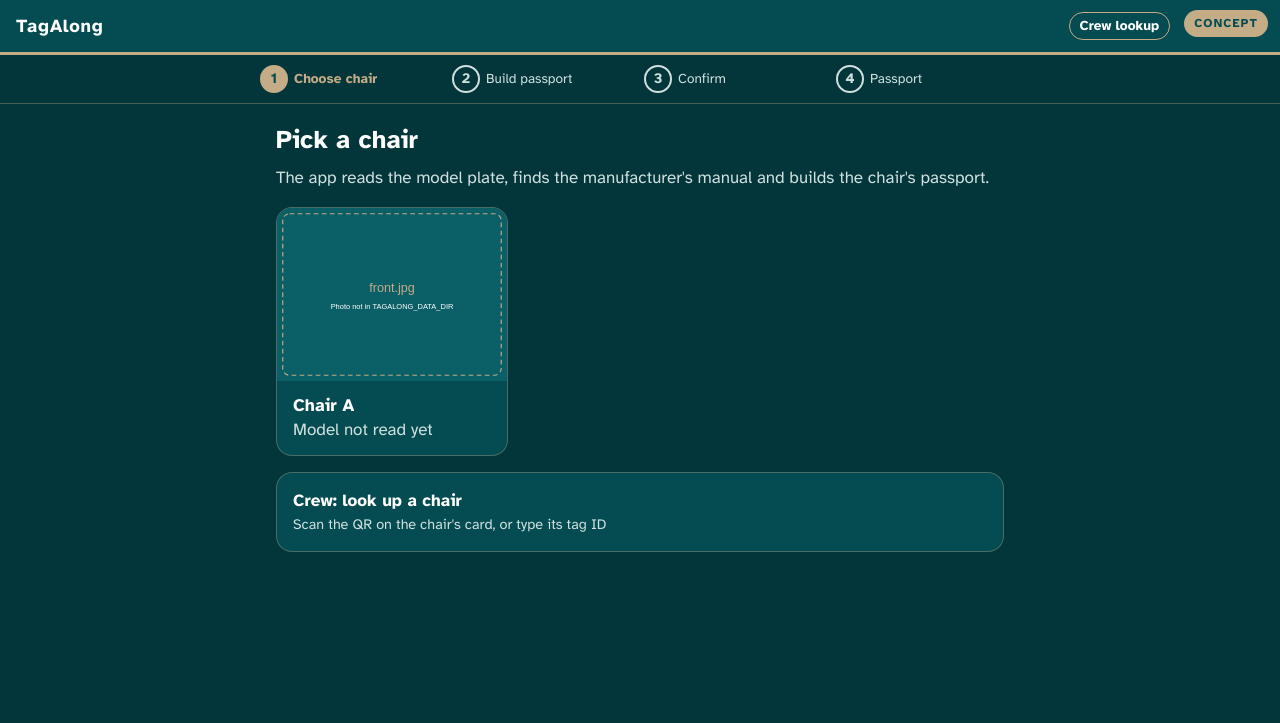
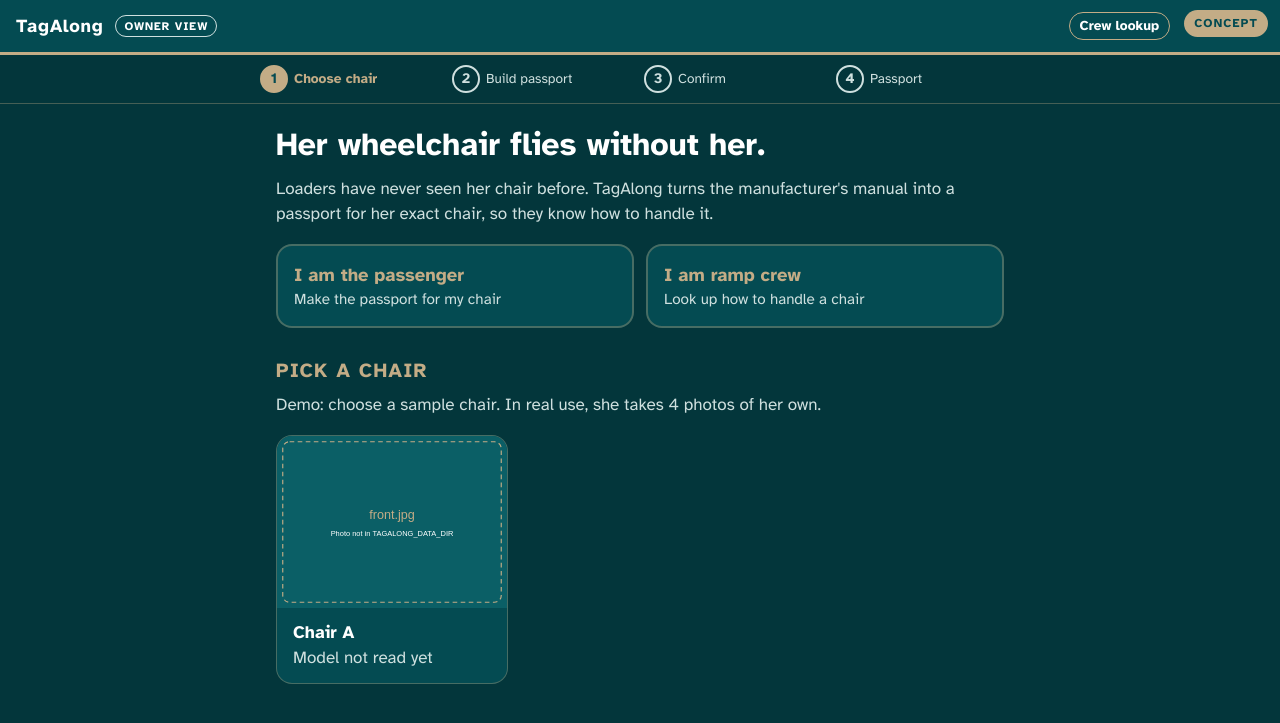
Before and after one commit to hhliag/tagalong, a FastAPI app: page / in a window 1280 px wide. Shown: the top 723 px of the page. Run offline with FastAPI, Linux system fonts and the light colour scheme.

Commit message:
Home problem line and role doors, role chips, passport shows the card first
- Home: "Her wheelchair flies without her." intro, passenger and ramp-crew doors, new picker line
- Owner / Crew / Check-in view chip in the top bar; step bar on owner pages only
- Passport: scaled preview of the printed card, then "The full record"; items on the card are
  tagged "On the card" from the same data the print page uses (view.card)
- "The same record also gives" strip without the Printed card tile; Concept only on On board and Return check

```diff
--- a/app/main.py
+++ b/app/main.py
@@ -53,9 +53,12 @@ def _record(record_id):
     return record
 
 
-def _page(request, name, flow=None, **ctx):
-    """flow: the step this page is in (view.FLOW key); draws the step bar."""
-    if flow:
+def _page(request, name, flow=None, role=None, **ctx):
+    """flow: the step this page is in (view.FLOW key); draws the step bar on owner pages.
+    role: view.ROLES key, shown as a chip in the top bar."""
+    ctx["role"] = role
+    ctx["role_name"] = view.ROLES.get(role)
+    if flow and role == "owner":
         chair = ctx.get("chair")
         ctx["steps"] = view.step_bar(flow, chair["chair_id"] if chair else None, fast_q(request))
     return templates.TemplateResponse(request, name, ctx)
@@ -77,12 +80,12 @@ def _passport_ctx(chair_id):
 def index(request: Request):
     chairs = [store.chair(cid) for cid in store.chair_ids()]
     cards = [{"chair": c, "name": view.chair_name(c)} for c in chairs]
-    return _page(request, "index.html", flow="choose", cards=cards)
+    return _page(request, "index.html", flow="choose", role="owner", cards=cards)
 
 
 @app.get("/build/{chair_id}")
 def build(request: Request, chair_id: str):
-    return _page(request, "build.html", flow="build", chair=_chair(chair_id))
+    return _page(request, "build.html", flow="build", role="owner", chair=_chair(chair_id))
 
 
 @app.get("/confirm/{chair_id}")
@@ -94,7 +97,7 @@ def confirm(request: Request, chair_id: str):
     files = CONFIRM_VIEWS + sorted({l["photo"] for l in chair["labels"] if l["photo"]} - set(CONFIRM_VIEWS))
     zones = {z["id"]: z for z in record.get("handling") or []}
     return _page(
-        request, "confirm.html", flow="confirm", chair=chair, part_labels=part_labels, zone_labels=zone_labels, zones=zones,
+        request, "confirm.html", flow="confirm", role="owner", chair=chair, part_labels=part_labels, zone_labels=zone_labels, zones=zones,
         parts={p["id"]: p for p in record["parts"]},
         photos=[view.photo_entry(f, part_labels, zone_labels) for f in files],
     )
@@ -102,7 +105,8 @@ def confirm(request: Request, chair_id: str):
 
 @app.get("/passport/{chair_id}")
 def passport(request: Request, chair_id: str):
-    return _page(request, "passport.html", flow="passport", **_passport_ctx(chair_id))
+    ctx = _passport_ctx(chair_id)
+    return _page(request, "passport.html", flow="passport", role="owner", qr=crew_qr(request, ctx["chair"]), **ctx)
 
 
 @app.get("/done/{chair_id}/{step}")
@@ -121,7 +125,7 @@ def step_done(request: Request, chair_id: str, step: str):
         return RedirectResponse(next_url + fast_q(request), status_code=303)
     record = _record(chair["record_id"])
     qr = crew_qr(request, chair) if step == "confirmed" else None
-    return _page(request, "done.html", flow=info["current"], chair=chair, info=info, next_url=next_url,
+    return _page(request, "done.html", flow=info["current"], role="owner", chair=chair, info=info, next_url=next_url,
                  summary=view.step_summary(step, chair, record), qr=qr)
 
 
@@ -138,7 +142,7 @@ def crew_qr(request, chair):
 def passport_print(request: Request, chair_id: str):
     ctx = _passport_ctx(chair_id)
     qr = crew_qr(request, ctx["chair"])
-    return _page(request, "print.html", qr=qr, **ctx)
+    return _page(request, "print.html", role="crew", qr=qr, **ctx)
 
 
 @app.get("/crew")
@@ -148,22 +152,23 @@ def crew_search(request: Request, tag: str | None = None):
         chair = store.find_chair_by_tag(tag)
         if chair:
             return RedirectResponse(f"/crew/{chair['tag_id']}", status_code=303)
-    return _page(request, "crew_search.html", tag=tag, not_found=bool(tag))
+    return _page(request, "crew_search.html", role="crew", tag=tag, not_found=bool(tag))
 
 
 @app.get("/crew/{tag_id}")
 def crew_view(request: Request, tag_id: str):
     chair = store.find_chair_by_tag(tag_id)
     if chair is None:
-        return _page(request, "crew_search.html", tag=tag_id, not_found=True)
-    return _page(request, "crew.html", **_passport_ctx(chair["chair_id"]))
+        return _page(request, "crew_search.html", role="crew", tag=tag_id, not_found=True)
+    return _page(request, "crew.html", role="crew", **_passport_ctx(chair["chair_id"]))
 
 
 @app.get("/uses/{chair_id}/{use}")
 def uses(request: Request, chair_id: str, use: str):
     if use not in USES:
         raise HTTPException(404, "Unknown use")
-    return _page(request, f"uses_{use}.html", flow="passport", use_title=USES[use], **_passport_ctx(chair_id))
+    role = "checkin" if use == "checkin" else "owner"
+    return _page(request, f"uses_{use}.html", flow="passport", role=role, use_title=USES[use], **_passport_ctx(chair_id))
 
 
 @app.get("/manual/{record_id}/{page}")
--- a/app/static/style.css
+++ b/app/static/style.css
@@ -37,7 +37,7 @@ h3 { font-size: 1rem; margin: 1em 0 0.3em; }
 
 /* Top bar: airport-sign strip */
 .topbar {
-  display: flex; align-items: center; gap: 12px;
+  display: flex; align-items: center; gap: 8px 12px; flex-wrap: wrap;
   padding: 12px 16px; padding-right: 110px;
   background: var(--teal); border-bottom: 3px solid var(--gold);
 }
@@ -166,6 +166,15 @@ h3 { font-size: 1rem; margin: 1em 0 0.3em; }
 .chip-ai { border: 1px solid var(--ink-soft); color: var(--ink-soft); }
 .chip-owner { background: var(--jade-bright); color: #fff; }
 .chip-warn { background: var(--warn); color: #3a2a00; }
+.chip-card { background: var(--gold); color: var(--teal); font-weight: 700; }
+
+/* /passport: the printed card first, scaled to fit (card_preview.js), then the record it comes from */
+.card-preview { margin: 12px 0 0; }
+.card-preview-frame { display: block; overflow: hidden; border-radius: 8px; }
+.card-preview-scale { transform-origin: top left; width: max-content; }
+.card-preview-scale .sheet { margin: 0; }
+.card-preview-line { margin: 10px 0; color: var(--ink-soft); font-weight: 700; }
+.record-line { color: var(--ink-soft); margin: 16px 0 0; }
 .page-link { font-size: 0.85rem; margin-right: 6px; }
 .more { margin-top: 12px; }
 .more summary { cursor: pointer; color: var(--gold); font-weight: 700; padding: 8px 0; }
@@ -250,8 +259,19 @@ h3 { font-size: 1rem; margin: 1em 0 0.3em; }
 /* Crew */
 .nav-link { margin-left: auto; color: var(--ink); font-weight: 700; font-size: 0.85rem; text-decoration: none;
   border: 1px solid var(--gold); border-radius: 999px; padding: 3px 10px; white-space: nowrap; }
-.crew-link { display: flex; flex-direction: column; margin-top: 16px; text-decoration: none; color: var(--ink); }
-.crew-link span { color: var(--ink-soft); font-size: 0.9rem; }
+
+/* Home: the problem line and the two doors (side by side, stacked on a phone) */
+.intro h1 { font-size: 2rem; }
+.doors { display: grid; gap: 12px; grid-template-columns: 1fr 1fr; margin: 16px 0 8px; }
+.door { display: flex; flex-direction: column; text-decoration: none; color: var(--ink); border-width: 2px; }
+.door b { font-size: 1.15rem; color: var(--gold); }
+.door span { color: var(--ink-soft); font-size: 0.95rem; }
+
+/* Top bar: whose view this page is */
+.role-chip { border: 1px solid var(--ink-soft); color: var(--ink); font-size: 0.72rem; font-weight: 700;
+  text-transform: uppercase; letter-spacing: 0.08em; padding: 2px 8px; border-radius: 999px; white-space: nowrap; align-self: center; }
+.role-chip.role-crew { background: var(--gold); color: var(--teal); border-color: var(--gold); }
+.role-chip.role-checkin { background: var(--jade-bright); border-color: var(--jade-bright); }
 .crew-how { margin: 12px 0; }
 .crew-how h2 { margin-top: 0; }
 /* /confirm: a wide page with big photos; every ring is a button. Tap cycles grey (not checked) ->
@@ -342,6 +362,8 @@ h3 { font-size: 1rem; margin: 1em 0 0.3em; }
 
 @media (max-width: 480px) {
   h1 { font-size: 1.35rem; }
+  .intro h1 { font-size: 1.6rem; }
+  .doors { grid-template-columns: 1fr; }
   .photos { grid-template-columns: 1fr; }
   .facts th { width: auto; }
   .facts th, .facts td { display: block; padding: 2px 0; border: 0; }
@@ -350,7 +372,7 @@ h3 { font-size: 1rem; margin: 1em 0 0.3em; }
 }
 
 /* ---------- Printed card: A5 landscape (210 × 148 mm) ---------- */
-.print-toolbar { display: flex; justify-content: space-between; gap: 8px; padding: 12px 16px; padding-right: 110px; background: var(--teal); }
+.print-toolbar { display: flex; flex-wrap: wrap; align-items: center; justify-content: space-between; gap: 8px; padding: 12px 16px; padding-right: 110px; background: var(--teal); }
 .print-page .wrap { max-width: none; overflow-x: auto; }
 .sheet {
   width: 210mm; height: 148mm; margin: 0 auto; padding: 7mm 8mm;
--- a/app/templates/base.html
+++ b/app/templates/base.html
@@ -15,6 +15,7 @@
   <header class="topbar">
     <a class="brand" href="/">TagAlong</a>
     {% block crumbs %}{% endblock %}
+    {% if role_name %}<span class="role-chip role-{{ role }}">{{ role_name }}</span>{% endif %}
     <a class="nav-link" href="/crew">Crew lookup</a>
   </header>
   {% endblock %}
--- a/app/templates/index.html
+++ b/app/templates/index.html
@@ -1,7 +1,18 @@
 {% extends "base.html" %}
 {% block content %}
-<h1>Pick a chair</h1>
-<p class="lead">The app reads the model plate, finds the manufacturer's manual and builds the chair's passport.</p>
+<section class="intro">
+  <h1>Her wheelchair flies without her.</h1>
+  <p class="lead">Loaders have never seen her chair before. TagAlong turns the manufacturer's manual into a
+    passport for her exact chair, so they know how to handle it.</p>
+</section>
+
+<div class="doors">
+  <a class="card door" href="#pick"><b>I am the passenger</b><span>Make the passport for my chair</span></a>
+  <a class="card door" href="/crew"><b>I am ramp crew</b><span>Look up how to handle a chair</span></a>
+</div>
+
+<h2 id="pick">Pick a chair</h2>
+<p class="lead">Demo: choose a sample chair. In real use, she takes 4 photos of her own.</p>
 <div class="picker">
   {% for c in cards %}
   <a class="card pick-card" href="{{ flow_link(request, c.chair.chair_id, 'chosen') }}">
@@ -13,5 +24,4 @@
   </a>
   {% endfor %}
 </div>
-<a class="card crew-link" href="/crew"><b>Crew: look up a chair</b><span>Scan the QR on the chair's card, or type its tag ID</span></a>
 {% endblock %}
--- a/app/view.py
+++ b/app/view.py
@@ -182,7 +182,7 @@ def passport(chair, record, include_pending=False):
     ssr = rules.ssr_codes(kind, rules.battery_removed(chair.get("removed_parts")))
     wh = rules.wh_display(facts)
 
-    return {
+    v = {
         "name": f"{record['make']} {record['model']}",
         "parts": parts,
         "confirmed": confirmed,
@@ -204,6 +204,25 @@ def passport(chair, record, include_pending=False):
         "facts": fact_rows(facts, wh),
         "return_checks": [f"{parts[pid]['name']['value']} in place" for pid in dict.fromkeys(l["part_id"] for l in confirmed)]
         + [s["action"] for s in steps if s["phase"] == "at_arrival"],
+    }
+    v["card"] = card(v)
+    return v
+
+
+def card(v):
+    """What the printed A5 card shows. The print page draws from this, and /passport tags the same items
+    "On the card", so the two cannot drift apart."""
+    h = v["handling"] or {}
+    return {
+        "photos": v["photos"][:2],
+        "hold": h.get("hold", [])[:3],
+        "no_hold": h.get("no_hold", [])[:3],
+        "steps": v["must"],
+        "facts": [("Weight", v["facts"]["weight"]["text"]), ("Battery", v["facts"]["battery_type"]["text"]),
+                  ("Watt-hours", v["wh"]["text"]), ("Power off", v["facts"]["power_off"]["text"])],
+        "photo_files": {p["file"] for p in v["photos"][:2]},
+        "zone_ids": {z["id"] for z in h.get("hold", [])[:3] + h.get("no_hold", [])[:3]},
+        "step_ids": {s["id"] for s in v["must"]},
     }
 
 
@@ -245,6 +264,9 @@ def fact_rows(facts, wh):
 
 
 # ---------- page flow: step bar and step-done pages ----------
+
+# The role chip in the top bar: whose view this page is. The step bar shows on owner pages only.
+ROLES = {"owner": "Owner view", "crew": "Crew view", "checkin": "Check-in view"}
 
 FLOW = [("choose", "Choose chair"), ("build", "Build passport"), ("confirm", "Confirm"), ("passport", "Passport")]
 FLOW_PATHS = {"choose": "/", "build": "/build/{c}", "confirm": "/confirm/{c}", "passport": "/passport/{c}"}
```
Also changed, not shown: OPEN_QUESTIONS.md (+9 -0 lines), app/static/card_preview.js (added, +13 -0 lines), app/templates/_card.html (added, +58 -0 lines), app/templates/_macros.html (+12 -9 lines), app/templates/passport.html (+17 -7 lines), app/templates/print.html (+2 -59 lines), tests/test_flow.py (+2 -2 lines), tests/test_roles_and_card.py (added, +83 -0 lines).
